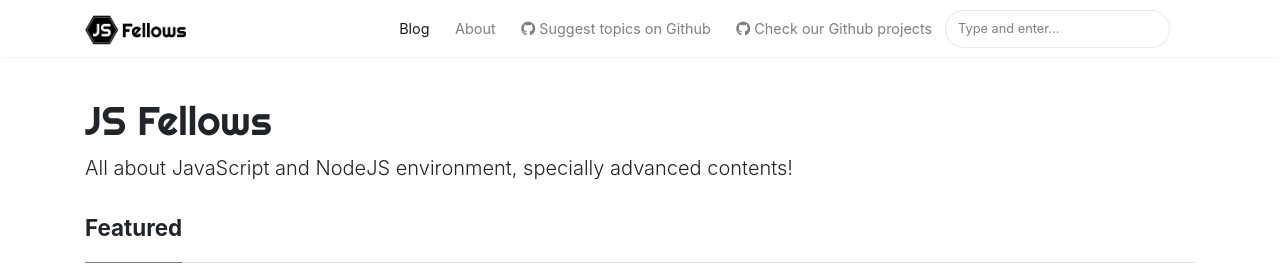
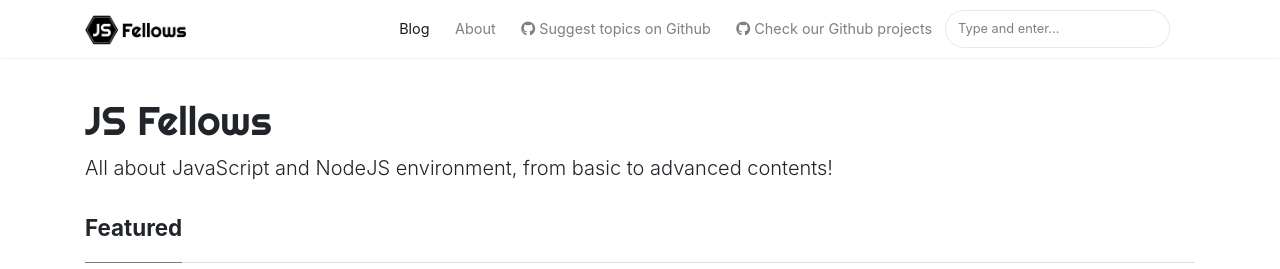
Before and after one commit to jsfellows/jsfellows.github.io, a Jekyll site: the page built from index.html, in a window 1280 px wide and 900 px high. Shown: the top 269 px of the window. Built offline with Jekyll 4.4.1, drawn with Linux system fonts in a browser that asks for light colours; nearby versions of some CDN libraries; the list of posts is cut into pages by our own code.

Commit message:
Update favicon + Update blog description

```diff
--- a/_config.yml
+++ b/_config.yml
@@ -1,9 +1,9 @@
 # Site
 name: "JS Fellows"
 title: "JS Fellows"
-description: "All about JavaScript and NodeJS environment, specially advanced contents!"
+description: "All about JavaScript and NodeJS environment, from basic to advanced contents!"
 logo: 'assets/images/logo.png'
-favicon: 'assets/images/logo.png'
+favicon: 'assets/images/favicon.png'
 baseurl: ''
 google_analytics: 'UA-46648049-6'
 disqus: 'jsfellows'
```
Also changed, not shown: assets/images/favicon.png (added).
